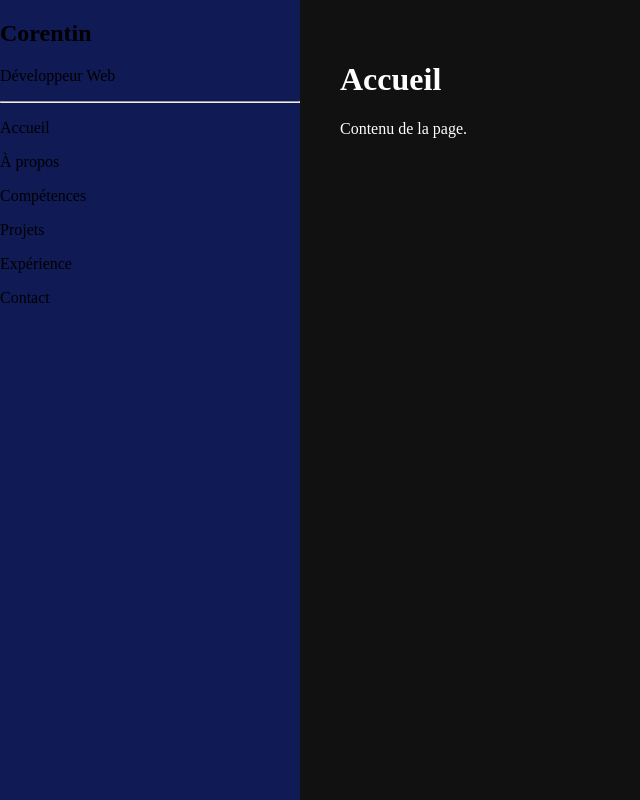
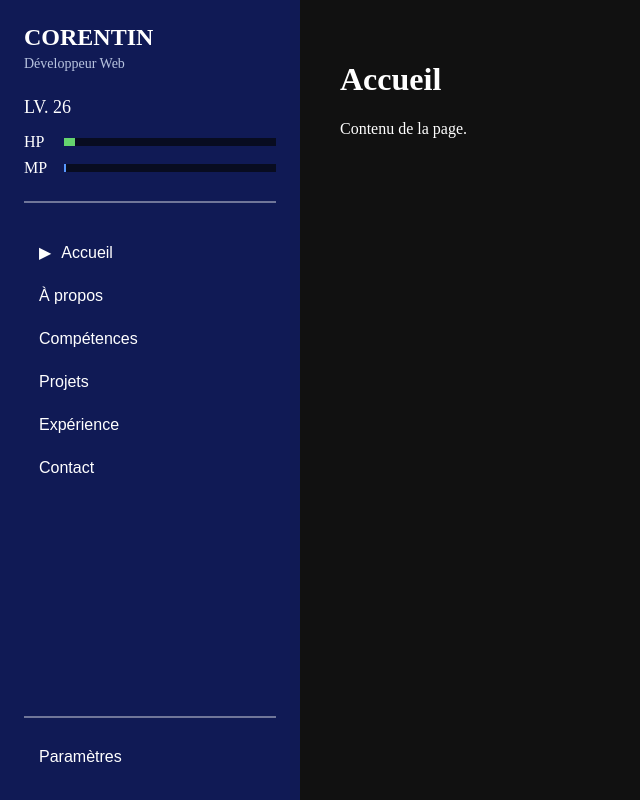
Before and after one commit to Corentin-Epitech/PortFolio, a React app in the folder portfolio/: page / in a window 1280 px wide. Shown: the whole page, without its empty margins (0-640 px from the left). Built offline with nearby package versions, Linux system fonts and the light colour scheme; the HTML template or start-up script is replaced by a standard one.

Commit message:
Add: Side Bar First version

```diff
--- a/portfolio/src/App.jsx
+++ b/portfolio/src/App.jsx
@@ -1,22 +1,10 @@
 import MainLayout from "./components/layout/MainLayout";
-
+import Sidebar
+ from "./components/layout/Sidebar";
 function App() {
     return (
         <MainLayout
-            sidebar={
-                <div>
-                    <h2>Corentin</h2>
-                    <p>Développeur Web</p>
-
-                    <hr />
-
-                    <p>Accueil</p>
-                    <p>À propos</p>
-                    <p>Compétences</p>
-                    <p>Projets</p>
-                    <p>Expérience</p>
-                    <p>Contact</p>
-                </div>
+            sidebar={<Sidebar />
             }
         >
             <h1>Accueil</h1>
--- /dev/null
+++ b/portfolio/src/components/layout/Sidebar.css
@@ -0,0 +1,132 @@
+.sidebar {
+    display: flex;
+    flex-direction: column;
+
+    height: 100vh;
+    padding: 24px;
+
+    background-color: #101a55;
+    color: white;
+}
+
+/* ---------------- */
+/* PROFILE          */
+/* ---------------- */
+
+.sidebar__profile {
+    padding-bottom: 24px;
+    border-bottom: 2px solid rgba(255, 255, 255, 0.4);
+}
+
+.sidebar__name {
+    margin: 0;
+
+    font-size: 24px;
+    text-transform: uppercase;
+}
+
+.sidebar__job {
+    margin-top: 5px;
+
+    font-size: 14px;
+    color: #b8c4df;
+}
+
+.sidebar__level {
+    margin-top: 25px;
+
+    font-size: 18px;
+}
+
+/* ---------------- */
+/* STATS            */
+/* ---------------- */
+
+.sidebar__stats {
+    display: flex;
+    flex-direction: column;
+    gap: 8px;
+
+    margin-top: 15px;
+}
+
+.sidebar__stat {
+    display: flex;
+    align-items: center;
+    gap: 10px;
+}
+
+.sidebar__stat span {
+    width: 30px;
+}
+
+.sidebar__stat-bar {
+    flex: 1;
+
+    height: 8px;
+
+    background-color: #080c20;
+}
+
+.sidebar__stat-fill {
+    height: 100%;
+}
+
+.sidebar__stat-fill--hp {
+    width: 5%;
+    background-color: #65d46e;
+}
+
+.sidebar__stat-fill--mp {
+    width: 1%;
+    background-color: #5898ff;
+}
+
+/* ---------------- */
+/* NAVIGATION       */
+/* ---------------- */
+
+.sidebar__navigation {
+    display: flex;
+    flex-direction: column;
+
+    gap: 5px;
+
+    margin-top: 30px;
+}
+
+.sidebar__menu-item {
+    width: 100%;
+    padding: 10px 15px;
+
+    border: none;
+
+    background: transparent;
+    color: white;
+
+    text-align: left;
+    font-size: 16px;
+
+    cursor: pointer;
+}
+
+.sidebar__menu-item:hover {
+    background-color: rgba(255, 255, 255, 0.1);
+}
+
+.sidebar__menu-item--active::before {
+    content: "▶";
+    margin-right: 10px;
+}
+
+/* ---------------- */
+/* FOOTER           */
+/* ---------------- */
+
+.sidebar__footer {
+    margin-top: auto;
+
+    padding-top: 20px;
+
+    border-top: 2px solid rgba(255, 255, 255, 0.4);
+}
--- a/portfolio/src/components/layout/Sidebar.jsx
+++ b/portfolio/src/components/layout/Sidebar.jsx
@@ -0,0 +1,75 @@
+import "./Sidebar.css";
+
+function Sidebar() {
+    return (
+        <div className="sidebar">
+
+            <div className="sidebar__profile">
+                <h1 className="sidebar__name">
+                    Corentin
+                </h1>
+
+                <p className="sidebar__job">
+                    Développeur Web
+                </p>
+
+                <div className="sidebar__level">
+                    LV. 26
+                </div>
+
+                <div className="sidebar__stats">
+                    <div className="sidebar__stat">
+                        <span>HP</span>
+
+                        <div className="sidebar__stat-bar">
+                            <div className="sidebar__stat-fill sidebar__stat-fill--hp" />
+                        </div>
+                    </div>
+
+                    <div className="sidebar__stat">
+                        <span>MP</span>
+
+                        <div className="sidebar__stat-bar">
+                            <div className="sidebar__stat-fill sidebar__stat-fill--mp" />
+                        </div>
+                    </div>
+                </div>
+            </div>
+
+            <nav className="sidebar__navigation">
+                <button className="sidebar__menu-item sidebar__menu-item--active">
+                    Accueil
+                </button>
+
+                <button className="sidebar__menu-item">
+                    À propos
+                </button>
+
+                <button className="sidebar__menu-item">
+                    Compétences
+                </button>
+
+                <button className="sidebar__menu-item">
+                    Projets
+                </button>
+
+                <button className="sidebar__menu-item">
+                    Expérience
+                </button>
+
+                <button className="sidebar__menu-item">
+                    Contact
+                </button>
+            </nav>
+
+            <div className="sidebar__footer">
+                <button className="sidebar__menu-item">
+                    Paramètres
+                </button>
+            </div>
+
+        </div>
+    );
+}
+
+export default Sidebar;
```
